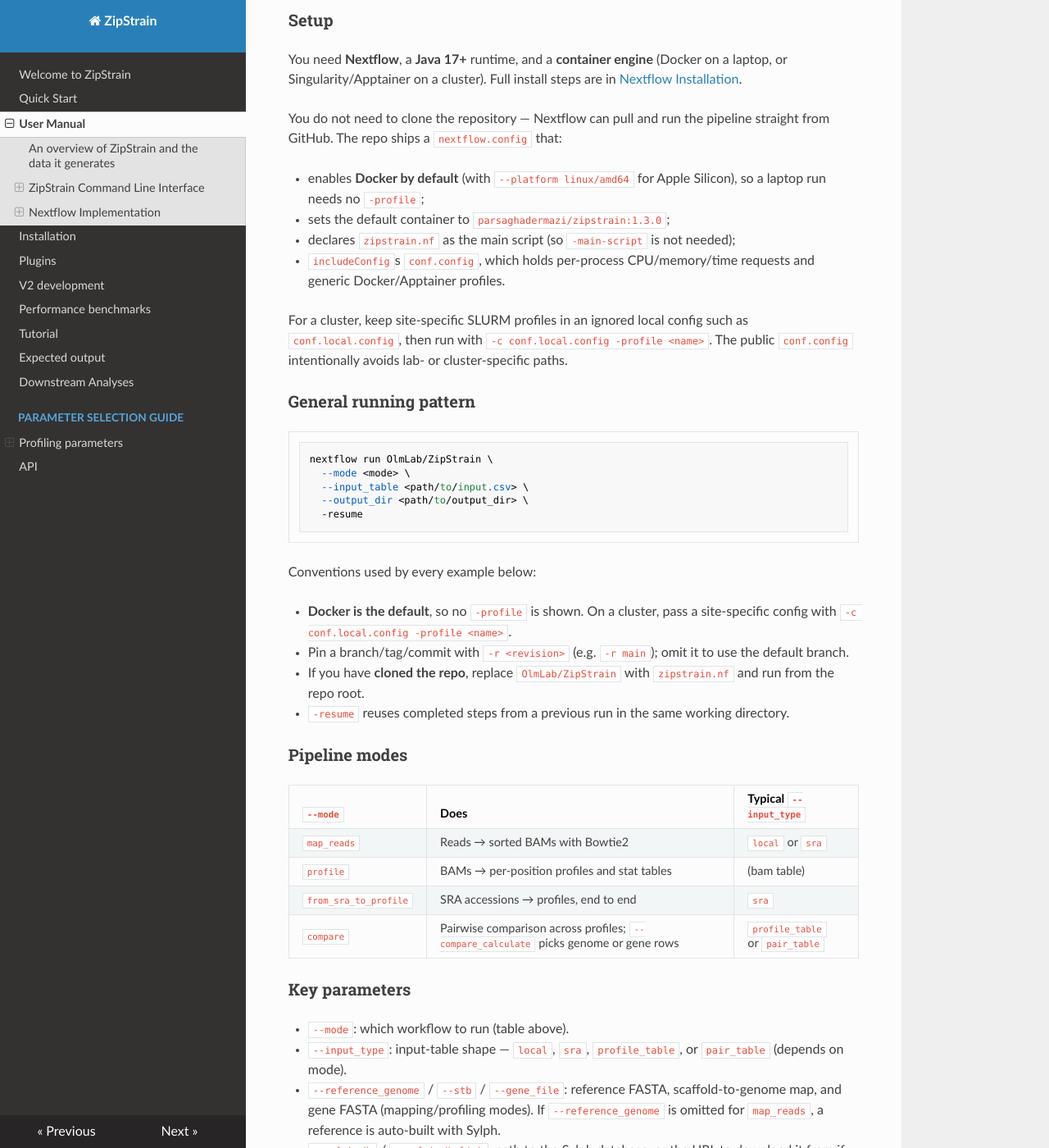
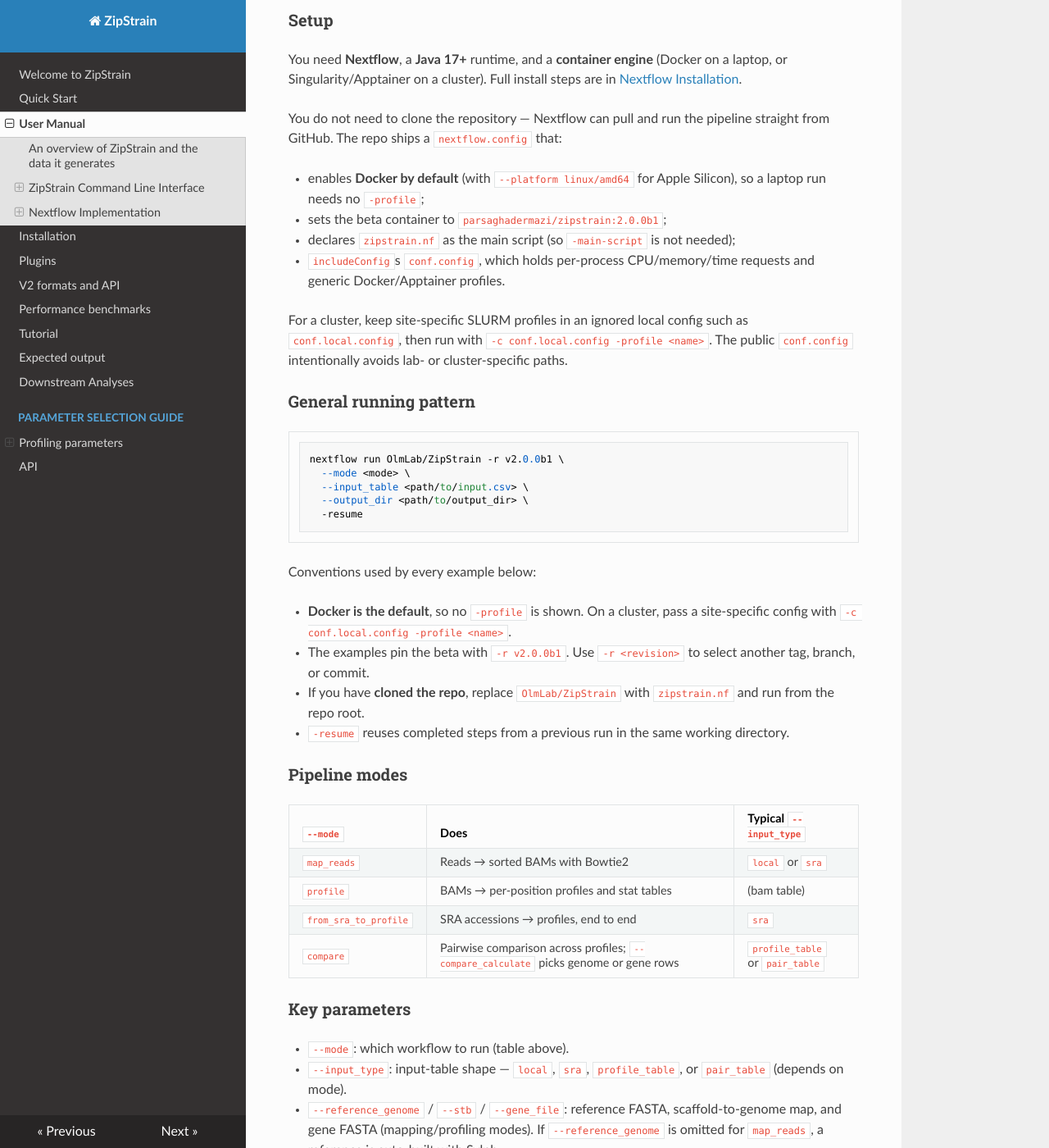
Before and after one commit to OlmLab/ZipStrain, an MkDocs documentation site: the page built from docs/usermanual.md, in a window 1280 px wide and 1400 px high, scrolled down 28218 px. Shown: the whole window at 82% size. Built offline with MkDocs 1.6.1, drawn with Linux system fonts in a browser that asks for light colours; nearby versions of some CDN libraries; some of the changed text lies outside the part shown.

Commit message:
Prepare ZipStrain 2.0.0b1
Document the beta changes and migration from 1.x. Pin package and container versions and show how to install the matching Nextflow pipeline and Rust profiler source.

````diff
--- a/docs/usermanual.md
+++ b/docs/usermanual.md
@@ -1334,7 +1334,7 @@ You need **Nextflow**, a **Java 17+** runtime, and a **container engine** (Docke
 You do not need to clone the repository — Nextflow can pull and run the pipeline straight from GitHub. The repo ships a `nextflow.config` that:
 
 - enables **Docker by default** (with `--platform linux/amd64` for Apple Silicon), so a laptop run needs no `-profile`;
-- sets the default container to `parsaghadermazi/zipstrain:1.3.0`;
+- sets the beta container to `parsaghadermazi/zipstrain:2.0.0b1`;
 - declares `zipstrain.nf` as the main script (so `-main-script` is not needed);
 - `includeConfig`s `conf.config`, which holds per-process CPU/memory/time requests and generic Docker/Apptainer profiles.
 
@@ -1343,7 +1343,7 @@ For a cluster, keep site-specific SLURM profiles in an ignored local config such
 ### General running pattern
 
 ```bash
-nextflow run OlmLab/ZipStrain \
+nextflow run OlmLab/ZipStrain -r v2.0.0b1 \
   --mode <mode> \
   --input_table <path/to/input.csv> \
   --output_dir <path/to/output_dir> \
@@ -1353,7 +1353,7 @@ nextflow run OlmLab/ZipStrain \
 Conventions used by every example below:
 
 - **Docker is the default**, so no `-profile` is shown. On a cluster, pass a site-specific config with `-c conf.local.config -profile <name>`.
-- Pin a branch/tag/commit with `-r <revision>` (e.g. `-r main`); omit it to use the default branch.
+- The examples pin the beta with `-r v2.0.0b1`. Use `-r <revision>` to select another tag, branch, or commit.
 - If you have **cloned the repo**, replace `OlmLab/ZipStrain` with `zipstrain.nf` and run from the repo root.
 - `-resume` reuses completed steps from a previous run in the same working directory.
 
@@ -1411,7 +1411,7 @@ SRR12345679
 **Option A — map against an existing reference:**
 
 ```bash
-nextflow run OlmLab/ZipStrain \
+nextflow run OlmLab/ZipStrain -r v2.0.0b1 \
   --mode map_reads \
   --input_type local \
   --input_table reads.csv \
@@ -1426,7 +1426,7 @@ Optional: `--index_files` to reuse an existing Bowtie2 index; `--bowtie2_non_com
 **Option B — build the reference automatically with Sylph** (when `--reference_genome` is omitted): the pipeline runs per-sample `sylph profile`, merges the abundance tables, builds a reference with `zipstrain utilities build-genome-db`, predicts genes with prodigal, indexes with Bowtie2, and maps.
 
 ```bash
-nextflow run OlmLab/ZipStrain \
+nextflow run OlmLab/ZipStrain -r v2.0.0b1 \
   --mode map_reads \
   --input_type local \
   --input_table reads.csv \
@@ -1456,7 +1456,7 @@ S2,/data/S2.bam
 ```
 
 ```bash
-nextflow run OlmLab/ZipStrain \
+nextflow run OlmLab/ZipStrain -r v2.0.0b1 \
   --mode profile \
   --input_table bams.csv \
   --reference_genome reference_genomes.fna \
@@ -1473,7 +1473,7 @@ Outputs: `<output_dir>/*_profile.parquet`, `*_genome_stats.parquet`, `*_gene_sta
 Input table is one SRA accession per row (`Run` column). This mode downloads the reads, maps, and profiles in one go.
 
 ```bash
-nextflow run OlmLab/ZipStrain \
+nextflow run OlmLab/ZipStrain -r v2.0.0b1 \
   --mode from_sra_to_profile \
   --input_table sra.csv \
   --reference_genome reference_genomes.fna \
@@ -1503,7 +1503,7 @@ S1,S2,/profiles/S1_profile.parquet,/profiles/S2_profile.parquet
 ```
 
 ```bash
-nextflow run OlmLab/ZipStrain \
+nextflow run OlmLab/ZipStrain -r v2.0.0b1 \
   --mode compare \
   --input_type profile_table \
   --input_table profiles.csv \
--- a/mkdocs.yml
+++ b/mkdocs.yml
@@ -12,7 +12,7 @@ nav:
   - usermanual.md
   - installation.md
   - plugins.md
-  - V2 development: v2.md
+  - V2 formats and API: v2.md
   - Performance benchmarks: benchmarks.md
   - Tutorial.md
   - expected_output.md
````
Also changed, not shown: README.md (+2 -0 lines), changelog.md (+31 -49 lines), docs/installation.md (+14 -2 lines), docs/plugins.md (+4 -2 lines), docs/v2.md (+14 -8 lines), 4 other files.
